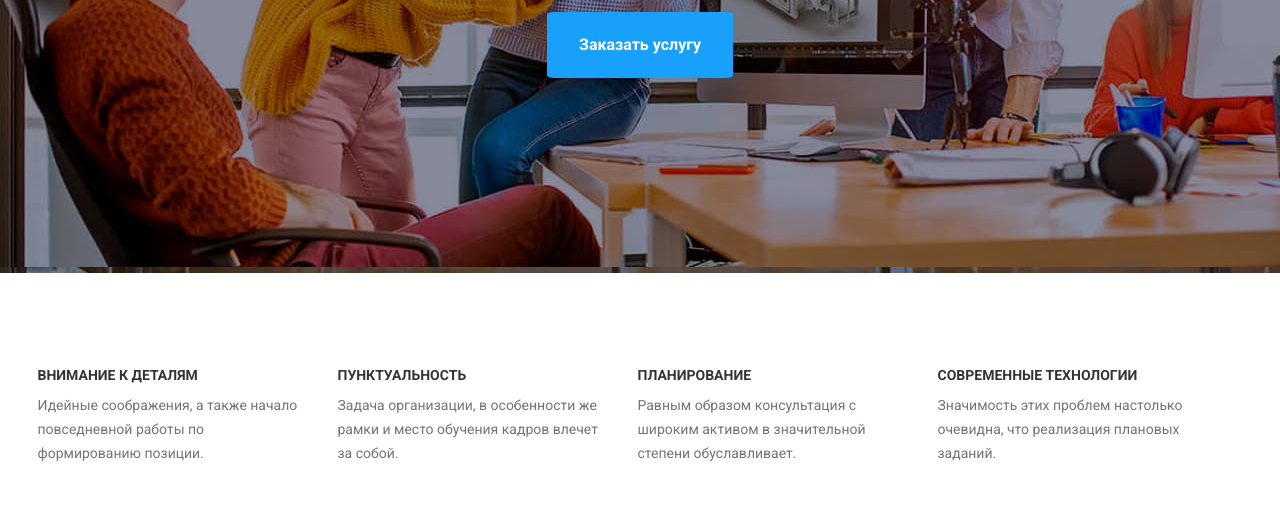
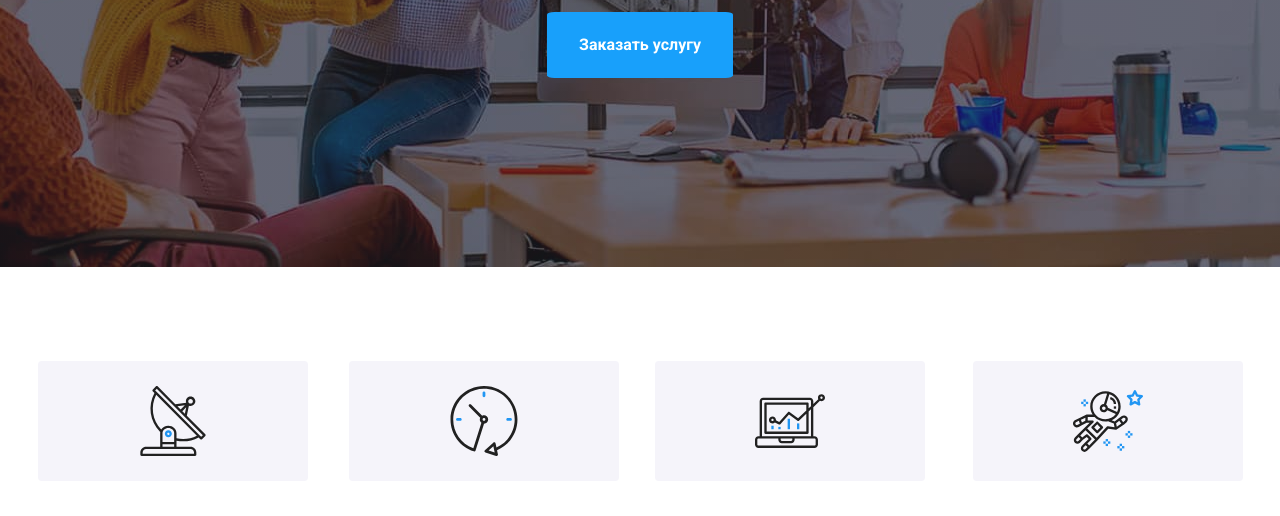
Before and after one commit to Nazar8995/goit-markup-hw-04, a plain HTML site: page index.html in a window 1280 px wide. Shown: the part 420-936 px from the top of the page. Drawn offline with Linux system fonts and the light colour scheme.

Commit message:
added svg

```diff
--- a/css/styles.css
+++ b/css/styles.css
@@ -112,6 +112,14 @@ ul {
   color: var(--accent-color);
   font-style: normal;
 }
+.site-nav .mail ::before {
+  background-image: url('../images/envelope\ \(hover\).svg');
+  background-size: contain;
+  margin-right: 10px;
+  width: 16px;
+  height: 12px;
+  content: '';
+}
 .site-nav .mail {
   color: #757575;
   font-weight: 500;
@@ -162,7 +170,12 @@ ul {
   background-color: #2f303a;
   text-align: center;
   padding: 195px;
-  background-image: url('../images/Img\ \(1\).jpg');
+  background-image: linear-gradient(to right, rgba(47, 48, 58, 0.4), rgba(47, 48, 58, 0.4)),
+    url('../images/Img\ \(1\).jpg');
+  background-size: cover;
+  /* max-width: 1600px; */
+  background-position: center;
+  height: 600px;
 }
 .section {
   background-color: #fff;
@@ -205,13 +218,84 @@ ul {
 .features {
   padding-top: 94px;
 }
-.features-item {
+.features-item h2 {
   width: 270px;
+  font-family: Roboto, sans-serif;
+  font-weight: 700;
+  font-style: normal;
+  font-size: 14px;
+  line-height: 16px;
+  text-transform: uppercase;
 }
+/* .features-item p {
+  font-family: Roboto, sans-serif;
+  font-style: normal;
+  font-weight: 400;
+  font-size: 14px;
+  line-height: 24px;
+} */
 .features-item:not(:first-child) {
   margin-left: 30px;
 }
-.features-title {
+/* .features-title1 {
+  width: 270px;
+  font-family: Roboto, sans-serif;
+  font-weight: 700;
+  font-style: normal;
+  font-size: 14px;
+  line-height: 16px;
+  text-transform: uppercase;
+} */
+
+.features-title1::before {
+  content: '';
+  display: inline-block;
+  width: 270px;
+  height: 120px;
+  background-color: #f5f4fa;
+  background-image: url(../images/Group.svg);
+  margin-bottom: 30px;
+  background-repeat: no-repeat;
+  background-position: center;
+  border-radius: 4px;
+}
+.features-title2::before {
+  content: '';
+  display: inline-block;
+  width: 270px;
+  height: 120px;
+  background-color: #f5f4fa;
+  background-image: url(../images/clock\ 1.svg);
+  margin-bottom: 30px;
+  background-repeat: no-repeat;
+  background-position: center;
+  border-radius: 4px;
+}
+.features-title3::before {
+  content: '';
+  display: inline-block;
+  width: 270px;
+  height: 120px;
+  background-color: #f5f4fa;
+  background-image: url(../images/diagram\ 1.svg);
+  margin-bottom: 30px;
+  background-repeat: no-repeat;
+  background-position: center;
+  border-radius: 4px;
+}
+.features-title4::before {
+  content: '';
+  display: inline-block;
+  width: 270px;
+  height: 120px;
+  background-color: #f5f4fa;
+  background-image: url(../images/astronaut\ 1.svg);
+  margin-bottom: 30px;
+  background-repeat: no-repeat;
+  background-position: center;
+  border-radius: 4px;
+}
+.section-title {
   font-family: Roboto;
   font-style: 700;
   font-size: 14px;
@@ -229,8 +313,8 @@ ul {
   line-height: 24px;
   color: #757575;
   text-align: left;
-
   letter-spacing: 3%;
+  padding-top: 10px;
 }
 /* Work */
 .work {
@@ -300,6 +384,16 @@ ul {
   box-shadow: 0px 1px 3px rgba(0, 0, 0, 0.12), 0px 1px 1px rgba(0, 0, 0, 0.14),
     0px 2px 1px rgba(0, 0, 0, 0.2);
   border-radius: 0px 0px 4px 4px;
+}
+.clients {
+  margin-top: 94px;
+  margin-bottom: 94px;
+  font-family: Roboto, sans-serif;
+  font-weight: 700;
+  font-size: 36px;
+  line-height: 42px;
+  text-align: center;
+  padding-bottom: 50px;
 }
 /* Footer */
 .logo-foot {
--- a/index.html
+++ b/index.html
@@ -56,25 +56,25 @@
           <h2 class="section-title">Преимущества</h2>
           <ul class="features-list">
             <li class="features-item">
-              <h2 class="features-title">Внимание к деталям</h2>
+              <h2 class="features-title1">Внимание к деталям</h2>
               <p class="features-description">
                 Идейные соображения, а также начало повседневной работы по формированию позиции.
               </p>
             </li>
             <li class="features-item">
-              <h2 class="features-title">Пунктуальность</h2>
+              <h2 class="features-title2">Пунктуальность</h2>
               <p class="features-description">
                 Задача организации, в особенности же рамки и место обучения кадров влечет за собой.
               </p>
             </li>
             <li class="features-item">
-              <h2 class="features-title">Планирование</h2>
+              <h2 class="features-title3">Планирование</h2>
               <p class="features-description">
                 Равным образом консультация с широким активом в значительной степени обуславливает.
               </p>
             </li>
             <li class="features-item">
-              <h2 class="features-title">Современные технологии</h2>
+              <h2 class="features-title4">Современные технологии</h2>
               <p class="features-description">
                 Значимость этих проблем настолько очевидна, что реализация плановых заданий.
               </p>
@@ -149,6 +149,9 @@
           </ul>
         </div>
       </section>
+      <section>
+        <div class="container"><h4 class="clients">Постоянные клиенты</h4></div>
+      </section>
     </main>
     <footer class="footer">
       <div class="container">
```
Also changed, not shown: images/Group.svg (added), images/astronaut 1.svg (added), images/clock 1.svg (added), images/diagram 1.svg (added).
